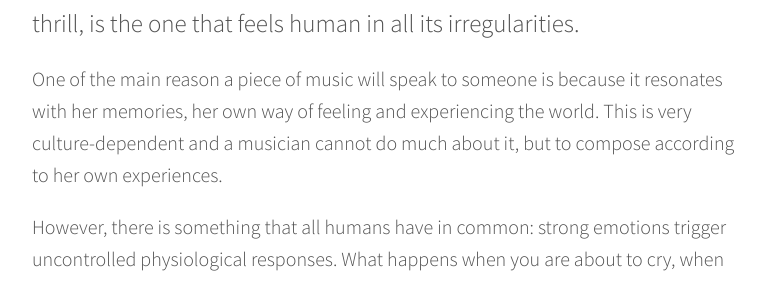
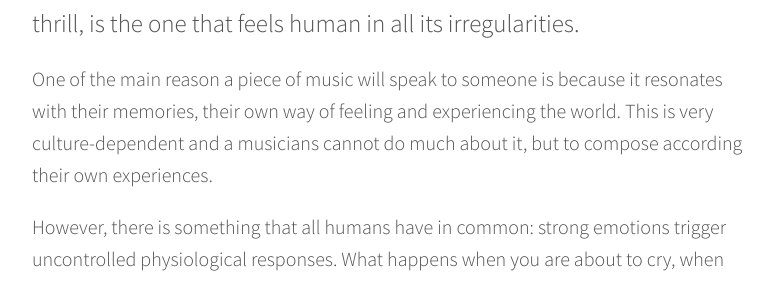
Before and after one commit to Soreine/blog, a Jekyll site: the page built from _posts/2016-05-22-the-humanity-of-irregularities.md, in a window 1280 px wide and 900 px high. Shown: the part 362-643 px from the top of the window, without its empty margins (248-1029 px from the left). Built offline with Jekyll 4.4.1, drawn with Linux system fonts in a browser that asks for light colours.

Commit message:
Gender neutrality

```diff
--- a/_posts/2016-05-22-the-humanity-of-irregularities.md
+++ b/_posts/2016-05-22-the-humanity-of-irregularities.md
@@ -10,7 +10,7 @@ author: "Soreine"
     Music, especially from a theoretical point of view, looks strict and ordered, in all its perfect and mathematical beauty. But the music that strikes you deep inside, moves you, grabs your soul and makes you thrill, is the one that feels human in all its irregularities.
 </p>
 
-One of the main reason a piece of music will speak to someone is because it resonates with her memories, her own way of feeling and experiencing the world. This is very culture-dependent and a musician cannot do much about it, but to compose according to her own experiences.
+One of the main reason a piece of music will speak to someone is because it resonates with their memories, their own way of feeling and experiencing the world. This is very culture-dependent and a musicians cannot do much about it, but to compose according their own experiences.
 
 However, there is something that all humans have in common: strong emotions trigger uncontrolled physiological responses. What happens when you are about to cry, when anger rises, or when you are excited ? Your body starts shaking, your voice trembles, or becomes weak. That slight lost of control also happens when you play music. Your playing becomes irregular too, and people can sense the emotion. This irregularity, skilled musicians will regulate it. Enough irregularity to suggests strong feelings, but not too much to keep it pleasing and decent.
 
```
